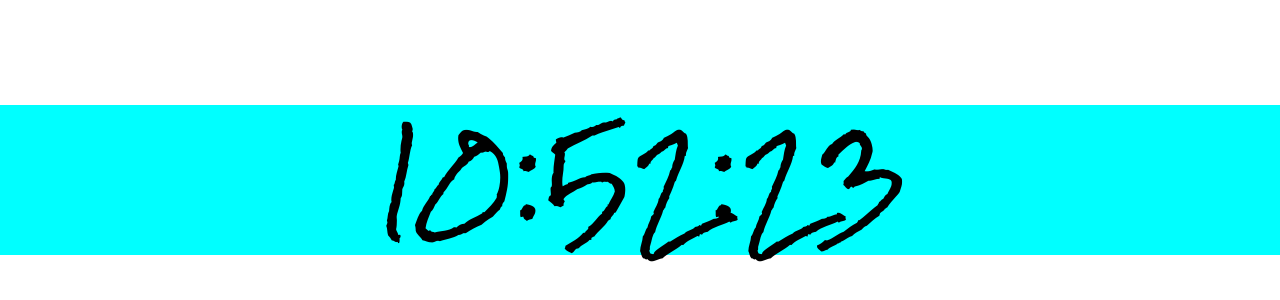
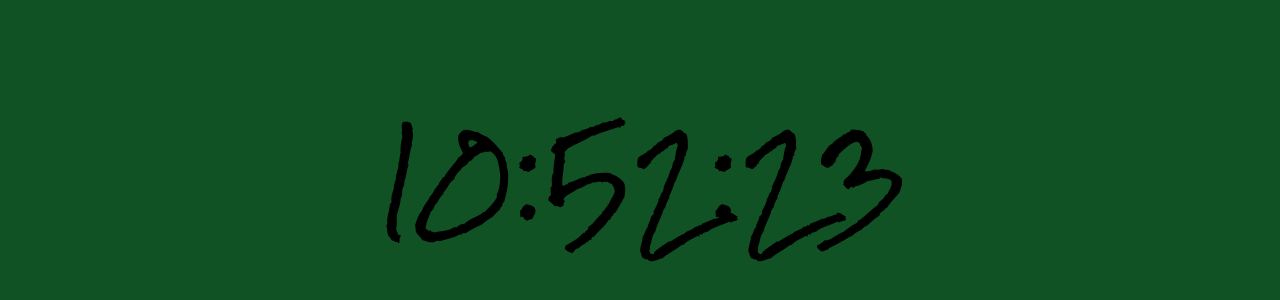
Before and after one commit to sid3github/tickyclock, a plain HTML site: page index.html in a window 1280 px wide. Shown: the part 260-560 px from the top of the page. Drawn offline with nearby package versions, Linux system fonts and the light colour scheme.

Commit message:
changing color depending upon current time

```diff
--- a/css/style.css
+++ b/css/style.css
@@ -1,10 +1,11 @@
-html,body{
+html,
+body {
     height: 100%;
 
 }
 
-#clock{
-    background-color: aqua;
+#clock {
+    /* background-color: aqua; */
     font-family: 'Rock Salt', cursive;
     font-size: 100px;
     color: #000;
--- a/index.js
+++ b/index.js
@@ -1,5 +1,6 @@
-var d, h, m, s, ms, clock;
+var d, h, m, s, ms, clock, color;
 
+//creating function for date time minutes seconds and put it in a variable to display on web page.
 function clocky() {
     d = new Date();
     h = d.getHours();
@@ -19,9 +20,14 @@ if (s <= 9){
 }
 
 
+
 clock = h + ':' + m + ':' + s;
+color = '#' + h + m + s;
+
 
 document.getElementById('clock').innerHTML = clock;
+document.body.style.background = color;
+
 
 }
 setInterval(clocky,1000);
```
